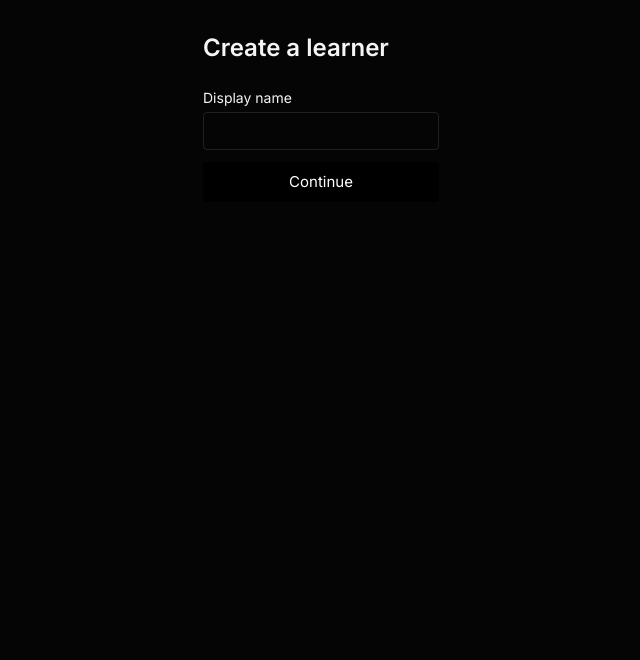
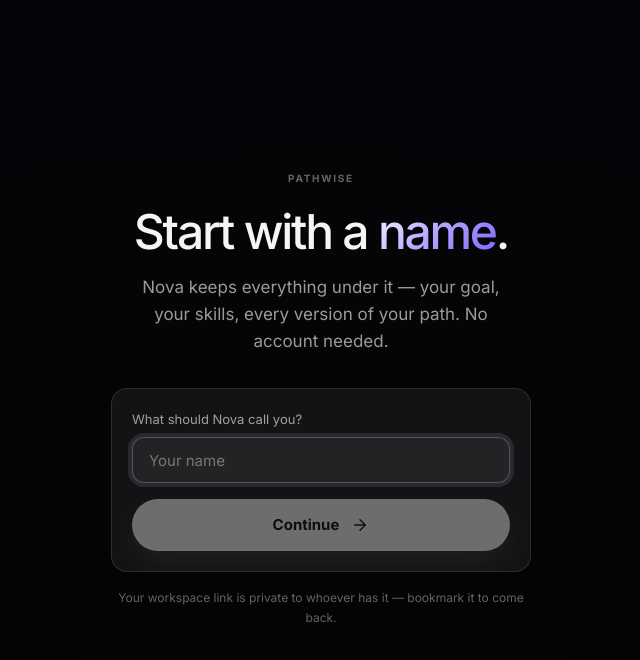
Before and after one commit to iAnmolAgarwal/pathwise, a Next.js app: page /learn in a window 1280 px wide. Shown: the top 660 px of the page, without its empty margins (319-959 px from the left). Built offline with nearby package versions, Linux system fonts and the light colour scheme.

Commit message:
Restyle the start page: one name field on the ink palette

```diff
--- a/app/learn/page.tsx
+++ b/app/learn/page.tsx
@@ -1,8 +1,15 @@
 "use client";
 
+import { ArrowRight } from "lucide-react";
+import Link from "next/link";
 import { useRouter } from "next/navigation";
 import { useState } from "react";
 
+import { Button } from "@/components/ui/button";
+import { Input } from "@/components/ui/input";
+import { Orb } from "@/components/ui/orb";
+
+/** Entry to the app: one field, one button — a learner id is all Nova needs (D-07). */
 export default function StartPage() {
   const router = useRouter();
   const [name, setName] = useState("");
@@ -28,24 +35,52 @@ export default function StartPage() {
   }
 
   return (
-    <main className="mx-auto max-w-md p-8">
-      <h1 className="text-2xl font-semibold">Create a learner</h1>
-      <form onSubmit={create} className="mt-6 flex flex-col gap-3">
-        <label className="flex flex-col gap-1 text-sm">
-          Display name
-          <input
-            className="rounded border px-3 py-2"
+    <main className="relative grid min-h-dvh place-items-center overflow-hidden bg-ink px-6 py-16">
+      <div className="bg-vignette pointer-events-none absolute inset-0" aria-hidden />
+      <div className="relative flex w-full max-w-[420px] flex-col items-center text-center">
+        <Link href="/" className="label-caps text-ink-3 transition-colors hover:text-ink-1">
+          Pathwise
+        </Link>
+        <h1 className="mt-6 text-[clamp(2.2rem,4vw,3rem)] font-[420] leading-[1.06] tracking-[-0.047em]">
+          Start with a <span className="text-gradient-violet">name</span>.
+        </h1>
+        <p className="mt-4 max-w-[36ch] text-lead text-ink-2">
+          Nova keeps everything under it — your goal, your skills, every version of your path. No account needed.
+        </p>
+
+        <form onSubmit={create} className="mt-8 flex w-full flex-col gap-3 rounded-panel border border-line bg-surface-2 p-5 text-left shadow-float">
+          <label className="flex flex-col gap-2 text-[13px] text-ink-2">
+            What should Nova call you?
+            <Input
               value={name}
               onChange={(e) => setName(e.target.value)}
+              placeholder="Your name"
               required
               maxLength={60}
+              autoFocus
+              name="displayName"
+              autoComplete="name"
             />
           </label>
-        <button className="rounded bg-black px-4 py-2 text-white disabled:opacity-50" disabled={busy}>
-          {busy ? "Creating…" : "Continue"}
-        </button>
-        {error && <p className="text-sm text-red-600">{error}</p>}
+          <Button type="submit" size="lg" disabled={busy || !name.trim()} className="mt-1 w-full">
+            {busy ? (
+              <>
+                <Orb state="working" size={20} label="Creating your space" /> Creating your space
+              </>
+            ) : (
+              <>
+                Continue <ArrowRight data-icon="inline-end" />
+              </>
+            )}
+          </Button>
+          {error && (
+            <p className="text-[13px] text-coral" role="alert">
+              {error}
+            </p>
+          )}
         </form>
+        <p className="mt-4 text-[12px] text-ink-3">Your workspace link is private to whoever has it — bookmark it to come back.</p>
+      </div>
     </main>
   );
 }
```
Lines whose indentation alone changed are shown as unchanged.
